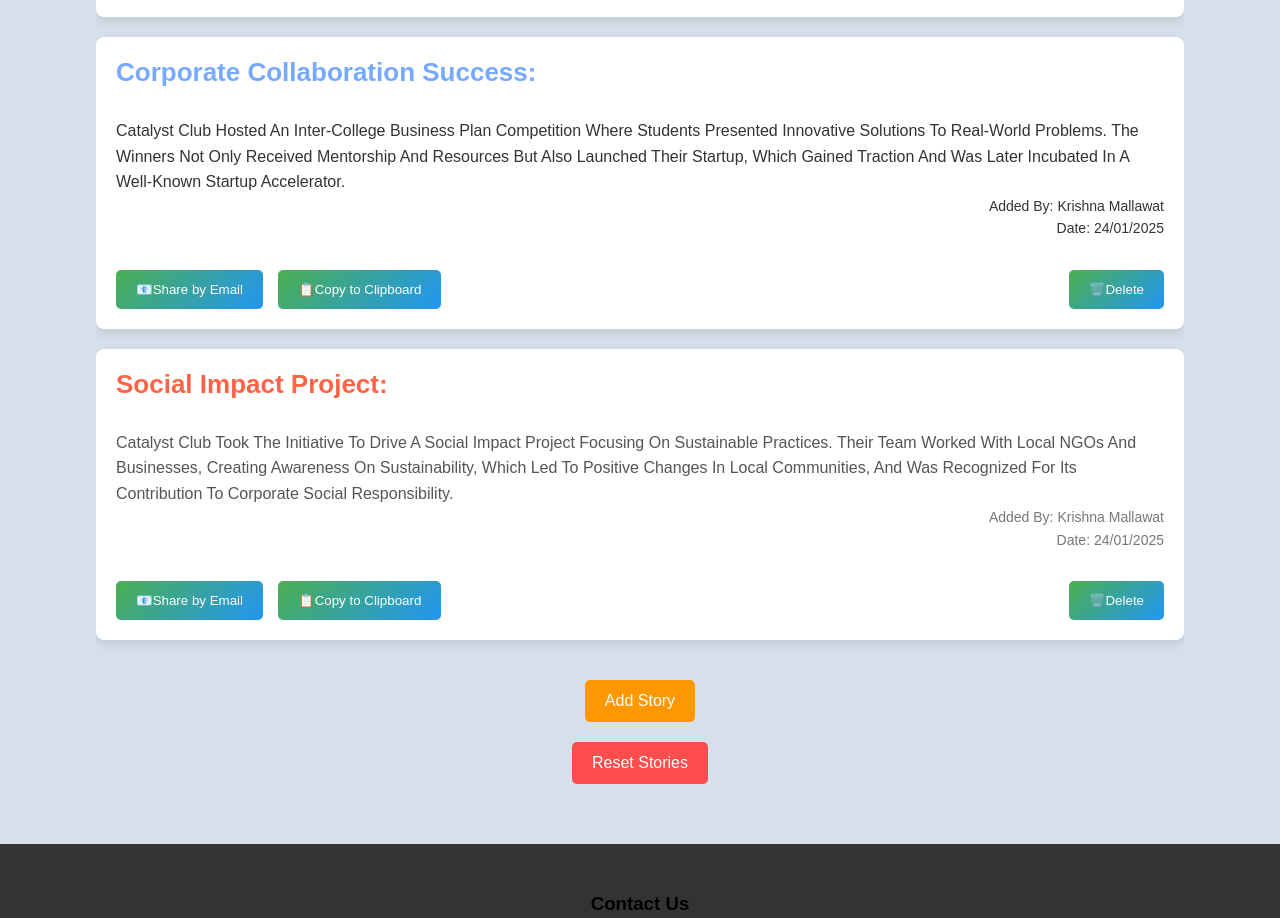
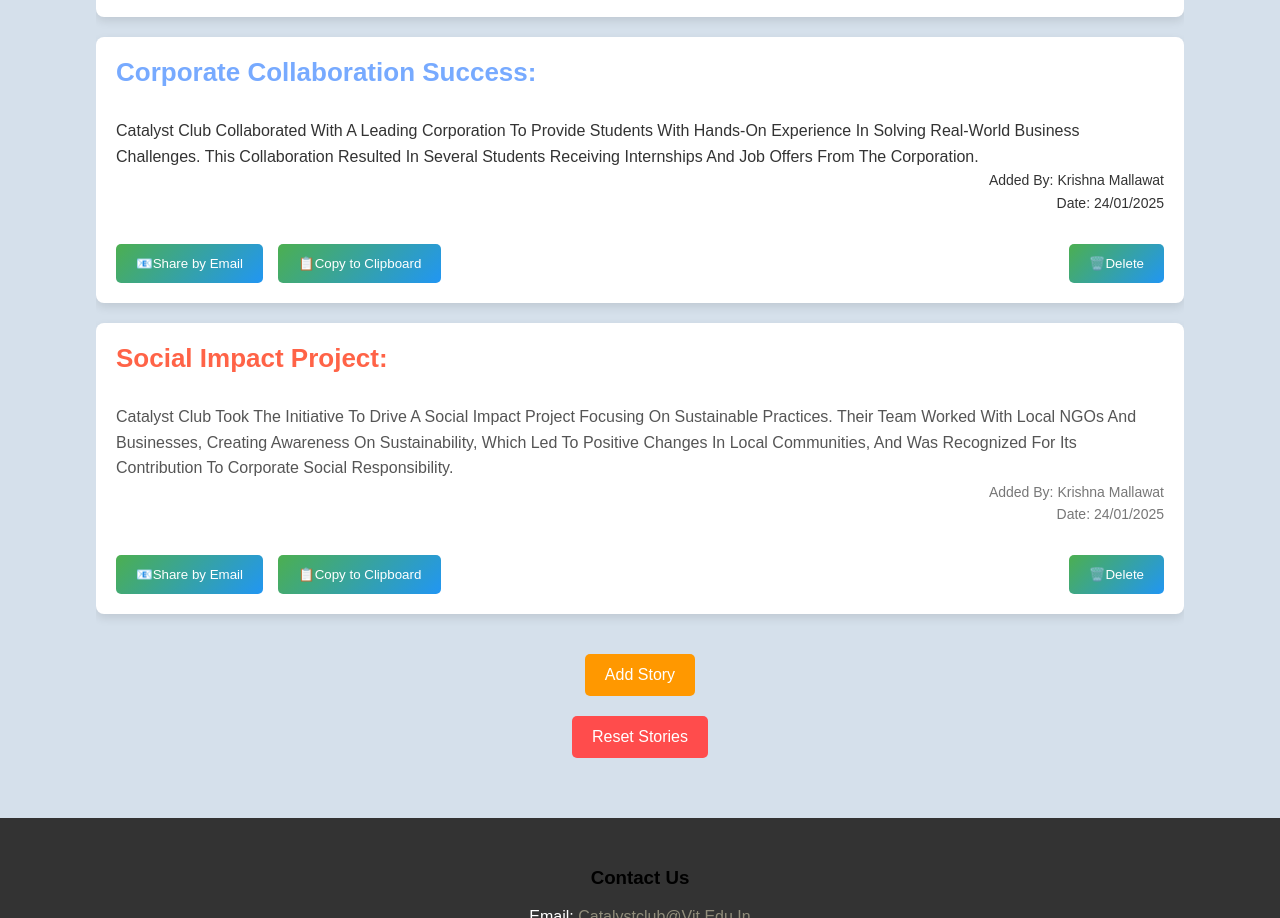
Before and after one commit to KrishnaMallawat/Wd-proj, a plain HTML site: page sucess_story.html in a window 1280 px wide. Shown: the part 1129-2047 px from the top of the page. Drawn offline with Linux system fonts and the light colour scheme.

Commit message:
Update sucess_story.html

```diff
--- a/sucess_story.html
+++ b/sucess_story.html
@@ -326,7 +326,7 @@
             },
             {
                 title: "Corporate Collaboration Success:",
-                info: "Catalyst Club hosted an inter-college business plan competition where students presented innovative solutions to real-world problems. The winners not only received mentorship and resources but also launched their startup, which gained traction and was later incubated in a well-known startup accelerator.",
+                info: "Catalyst Club collaborated with a leading corporation to provide students with hands-on experience in solving real-world business challenges. This collaboration resulted in several students receiving internships and job offers from the corporation.",
                 username: "Krishna Mallawat",
                 date: new Date().toLocaleDateString('en-GB') // Use today's date
             },
```
